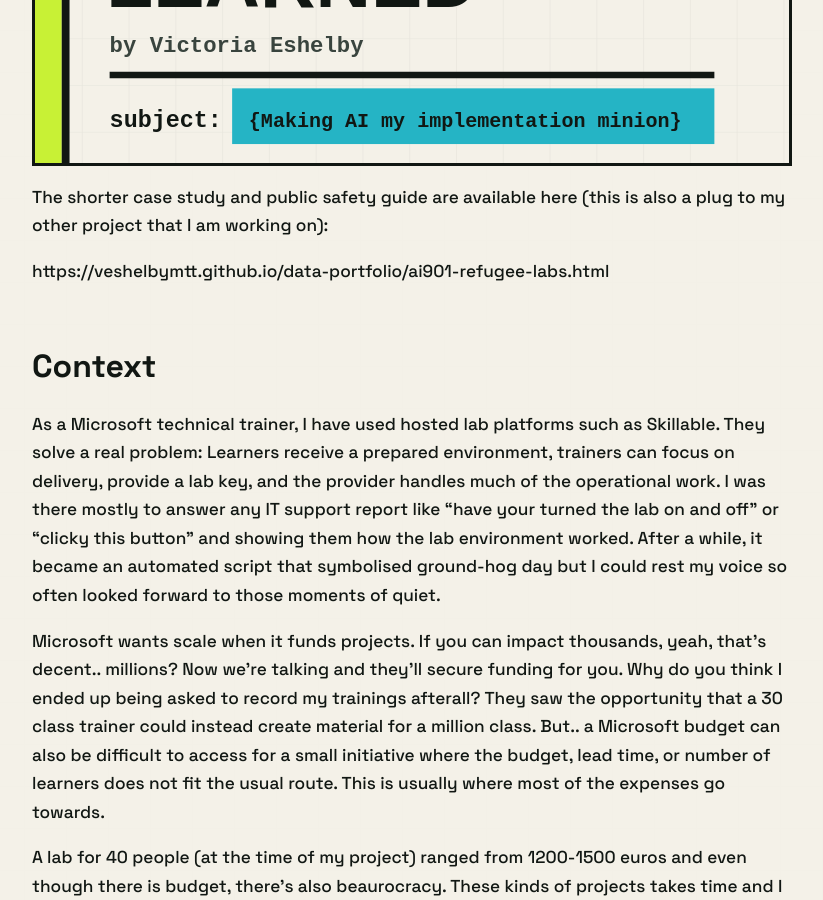
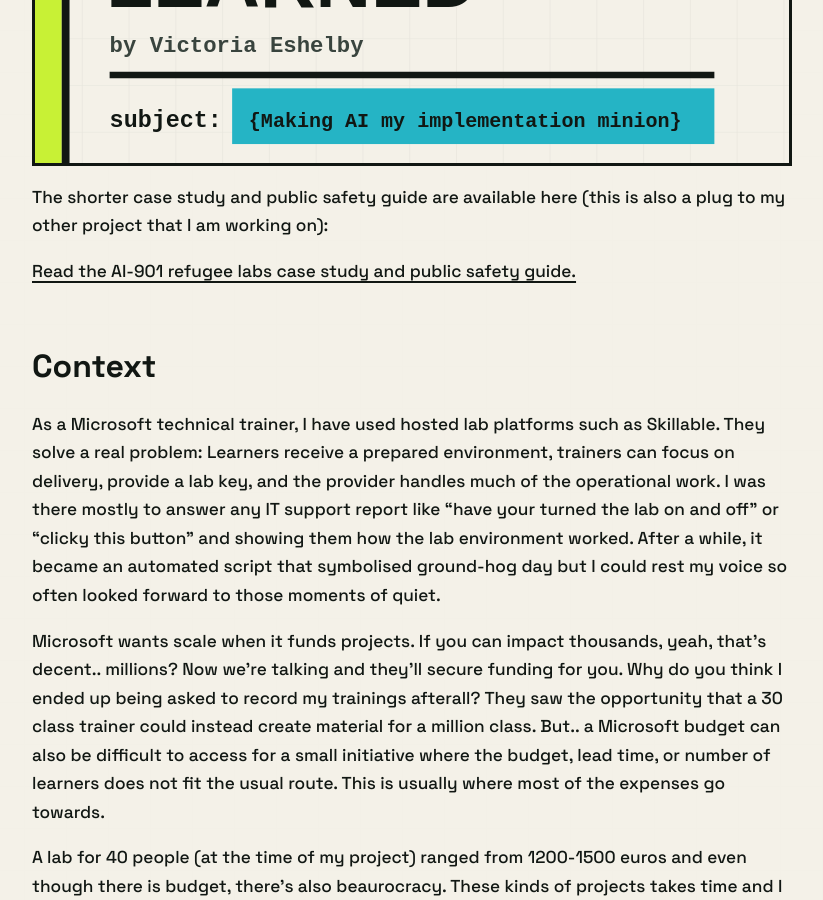
Before and after one commit to VEshelbyMTT/today-ai-learned, a Jekyll site: the page built from articles/2026/09/making-ai-my-implementation-minion.md, in a window 1280 px wide and 900 px high, scrolled down 1230 px. Shown: the whole window, without its empty margins (228-1051 px from the left). Built offline with Jekyll 4.4.1, drawn with Linux system fonts in a browser that asks for light colours.

Commit message:
Make AI901 case study link clickable

```diff
--- a/articles/2026/09/making-ai-my-implementation-minion.md
+++ b/articles/2026/09/making-ai-my-implementation-minion.md
@@ -19,7 +19,7 @@ permalink: /articles/making-ai-my-implementation-minion/
 
 The shorter case study and public safety guide are available here (this is also a plug to my other project that I am working on):
 
-https://veshelbymtt.github.io/data-portfolio/ai901-refugee-labs.html
+[Read the AI-901 refugee labs case study and public safety guide.](https://veshelbymtt.github.io/data-portfolio/ai901-refugee-labs.html)
 
 ## Context
 
```
